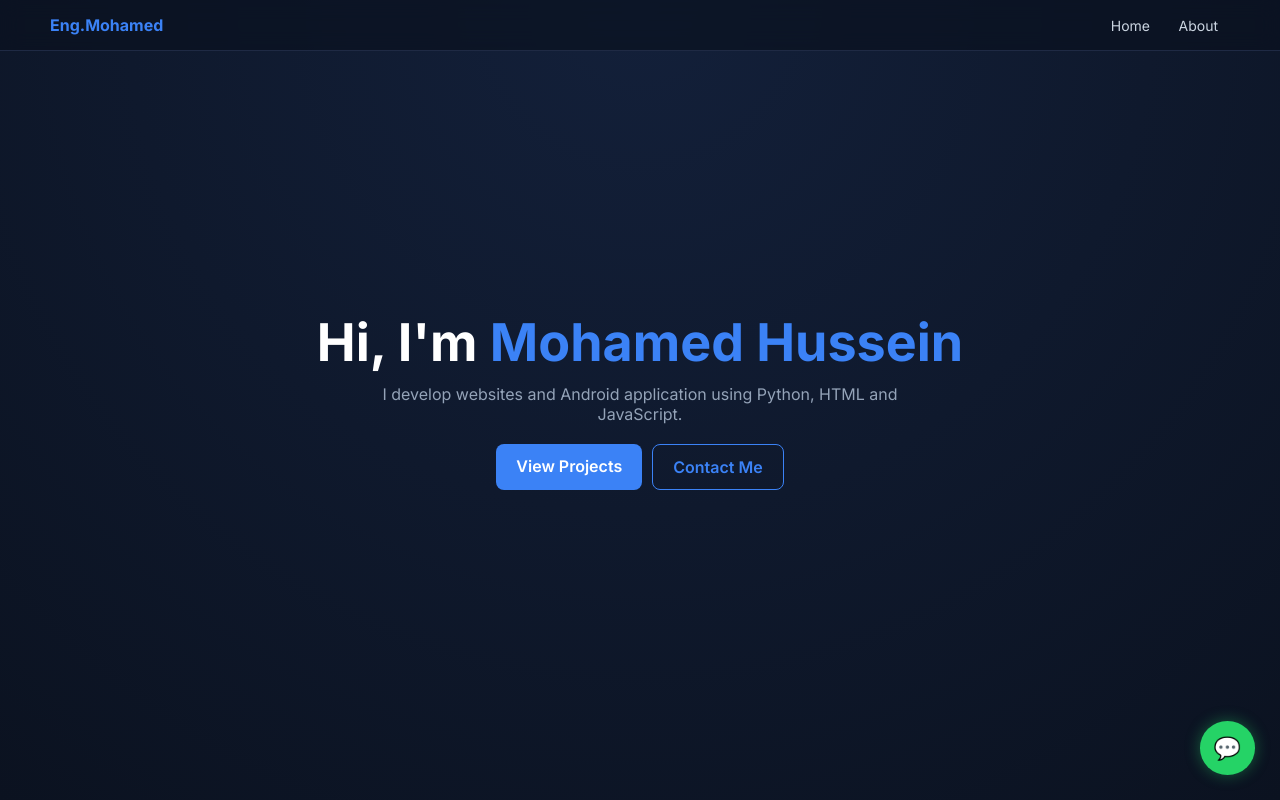
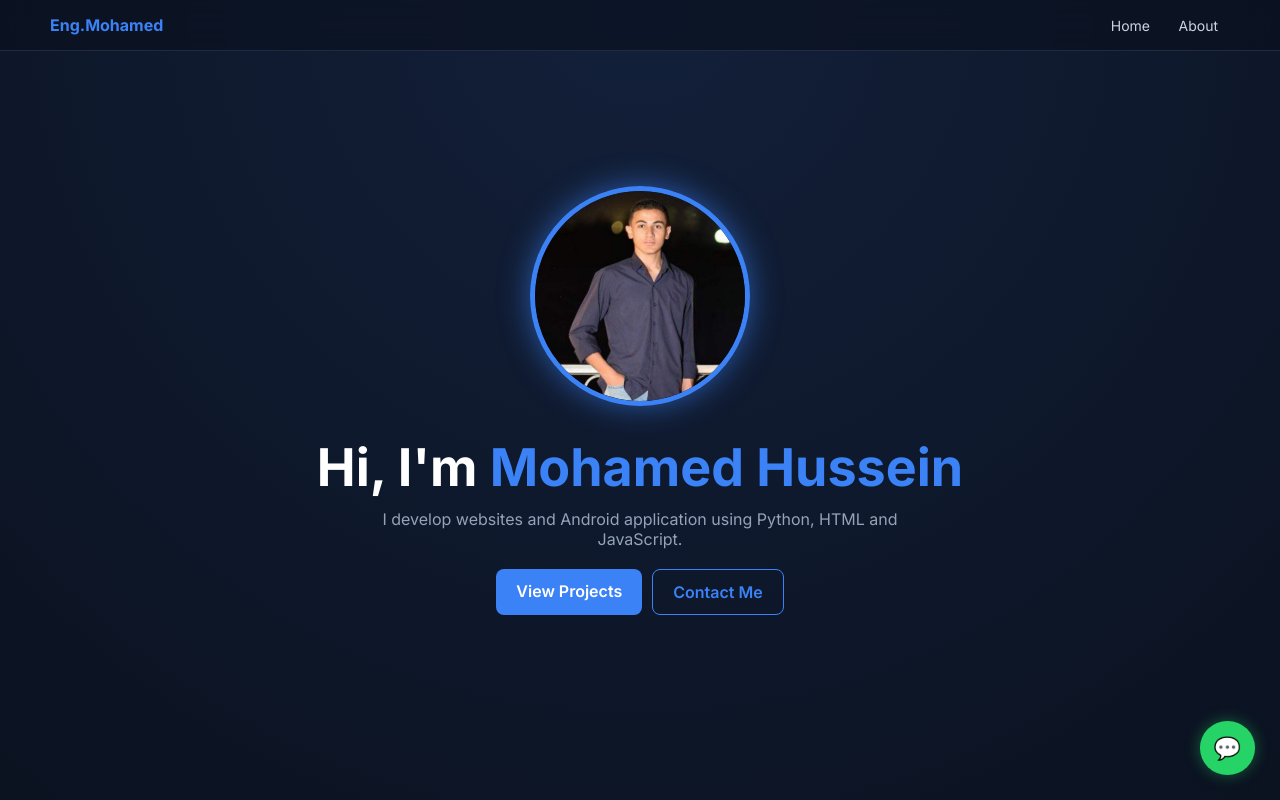
Before and after one commit to mohamedhussein-webdev/portfolio, a plain HTML site: page index.html in a window 1280 px wide. Shown: the top 800 px of the page. Drawn offline with Linux system fonts and the light colour scheme.

Commit message:
Update index.html

```diff
--- a/index.html
+++ b/index.html
@@ -239,6 +239,22 @@ text-decoration:none;
 box-shadow:0 0 15px rgba(37,211,102,0.4);
 }
 
+  .profile-img{
+    width:220px;
+    height:220px;
+    border-radius:50%;
+    object-fit:cover;
+    border:5px solid #3b82f6;
+    margin-bottom:30px;
+    box-shadow:0 0 30px rgba(59,130,246,0.6);
+    transition:0.4s;
+}
+
+.profile-img:hover{
+    transform:scale(1.05);
+    box-shadow:0 0 40px rgba(59,130,246,0.9);
+}
+
 </style>
 </head>
 
@@ -260,6 +276,9 @@ box-shadow:0 0 15px rgba(37,211,102,0.4);
 
 <!-- HERO -->
 <section id="home" class="hero">
+
+<img src="mohamed-circle.png" alt="Mohamed Hussein" class="profile-img">
+
 <h1>Hi, I'm <span>Mohamed Hussein</span></h1>
 <p>I develop websites and Android application using Python, HTML and JavaScript.</p>
 
```
